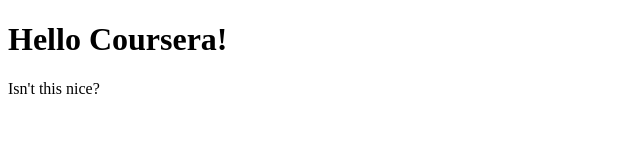
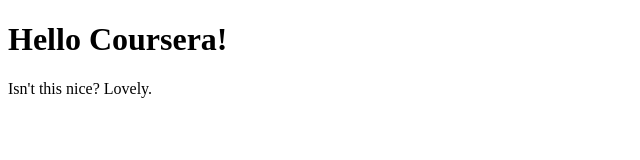
Before and after one commit to mseerveld/coursera-test, a plain HTML site: page site/index.html in a window 1280 px wide. Shown: the full height of the page, 0-640 px from the left. Drawn offline with Linux system fonts and the light colour scheme.

Commit message:
Small addition to our page content.

```diff
--- a/site/index.html
+++ b/site/index.html
@@ -5,6 +5,6 @@
 </head>
 <body>
 <h1>Hello Coursera!</h1>
-<p>Isn't this nice?</p>
+<p>Isn't this nice? Lovely.</p>
 </body>
 </html>
```
Also changed, not shown: 1 other file.
